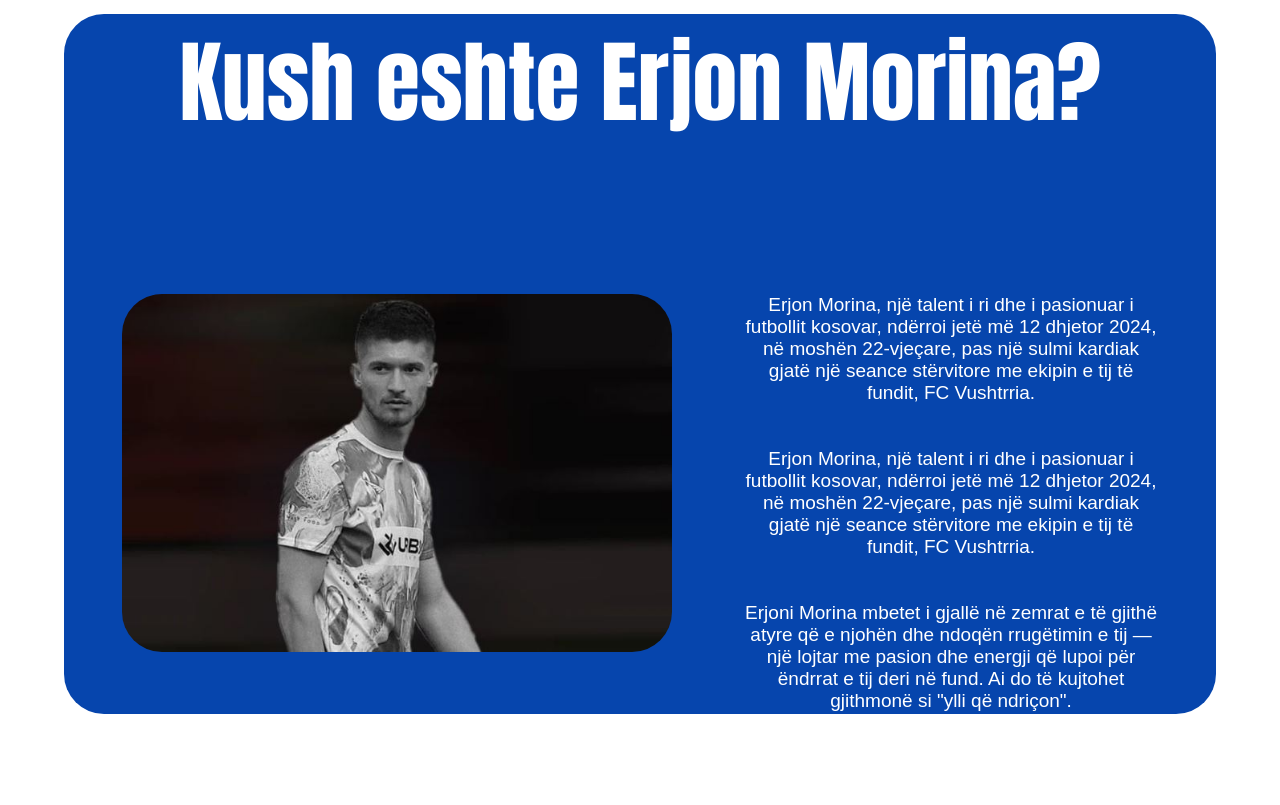
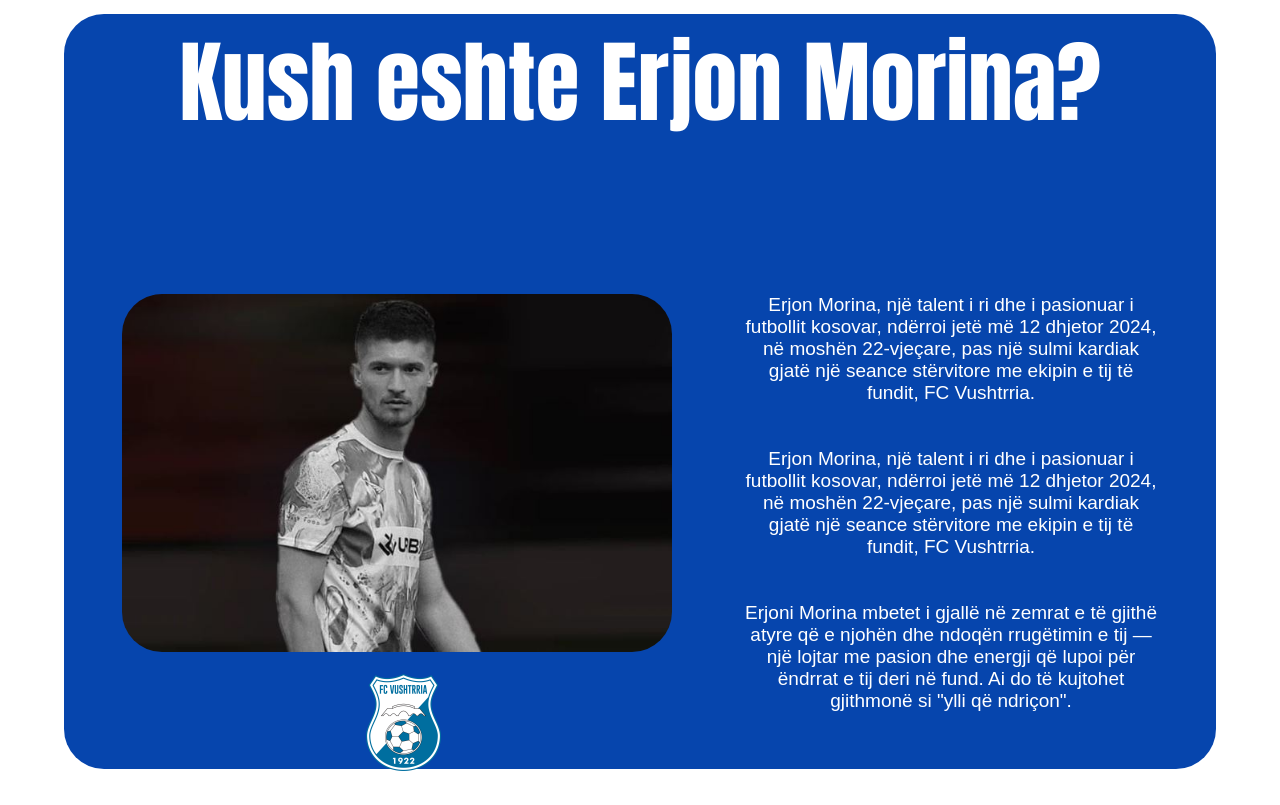
Before and after one commit to rissi530/vushtrria, a plain HTML site: page fanell.html in a window 1280 px wide. Shown: the part 722-1527 px from the top of the page. Before the commit the page ends 1472 px from the top, so only its background shows below. Drawn offline with Linux system fonts and the light colour scheme.

Commit message:
Commit 9

```diff
--- a/fanell.html
+++ b/fanell.html
@@ -36,6 +36,9 @@
             <img src="Erjon-Morina.jpg" alt="" width="550px">
         </div>
     </div>
+    <div class="erjonvush">
+        <img src="FC_Vushtrria.svg.png" alt="">
+    </div>
     </div>
     <br><br>
 </body>
--- a/style.css
+++ b/style.css
@@ -370,7 +370,7 @@ align-items: center;
     width: 90%;
     margin: auto;
     background-color: #0645ad;
-    height: 700px;
+    height: 755px;
     border-radius: 40px;
     color: white;
     font-family: Arial, Helvetica, sans-serif;
@@ -400,3 +400,14 @@ align-items: center;
     color: white;
     float: right;
 }
+
+.erjonvush img{
+    width: 75px;
+}
+
+.erjonvush{
+     display: flex;
+    justify-content: center;
+    align-items: center;
+    margin-top: 18px;
+}
```
